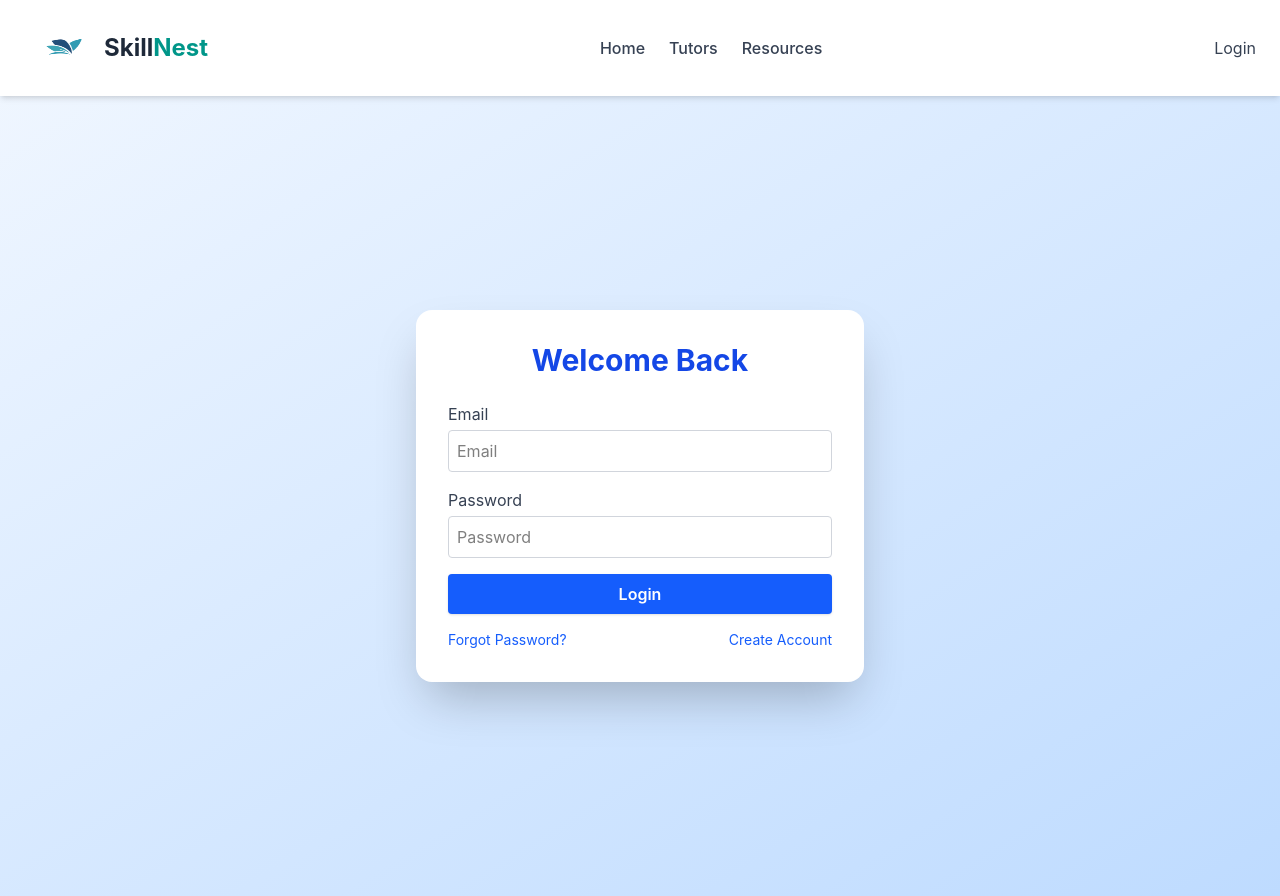
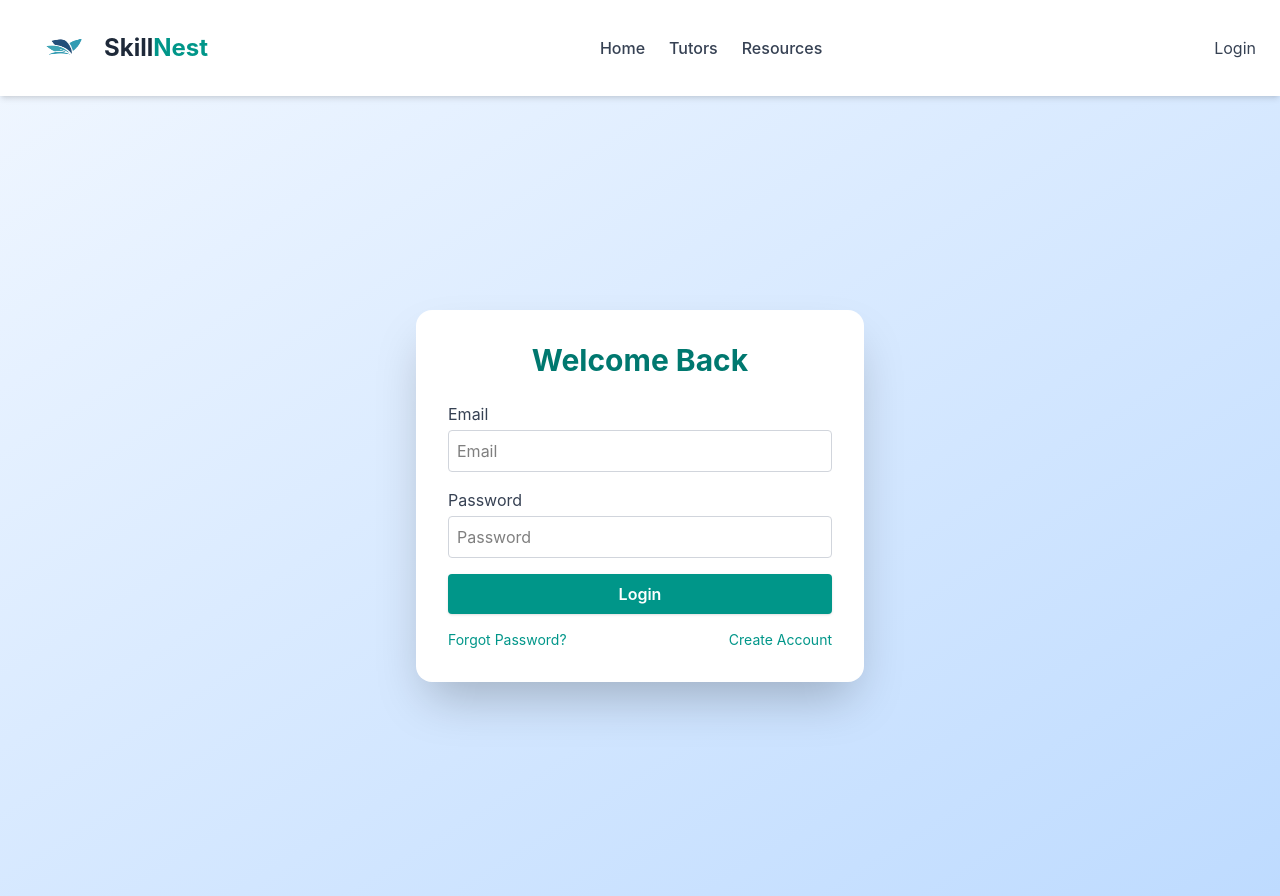
Before and after one commit to niceman1234man/tutor-platform, a React (Vite) app in the folder client/: page /login in a window 1280 px wide. Built offline with nearby package versions, Linux system fonts and the light colour scheme.

Commit message:
changes of color

```diff
--- a/client/src/pages/ForgotPassword.jsx
+++ b/client/src/pages/ForgotPassword.jsx
@@ -25,7 +25,7 @@ export default function ForgotPassword() {
   return (
     <div className="min-h-screen flex items-center justify-center bg-gradient-to-br from-blue-50 to-blue-200">
       <div className="w-full max-w-md p-8 bg-white rounded-2xl shadow-2xl flex flex-col items-center">
-        <h2 className="text-2xl font-bold mb-6 text-blue-700">Forgot Password</h2>
+        <h2 className="text-2xl font-bold mb-6 text-teal-700">Forgot Password</h2>
         <form onSubmit={handleSubmit} className="w-full">
           {message && (
             <div className="bg-green-100 text-green-700 p-2 mb-3 rounded text-center">{message}</div>
@@ -38,7 +38,7 @@ export default function ForgotPassword() {
             <input
               id="email"
               type="email"
-              className="w-full border border-gray-300 p-2 rounded focus:outline-none focus:ring-2 focus:ring-blue-300"
+              className="w-full border border-gray-300 p-2 rounded focus:outline-none focus:ring-2 focus:ring-teal-300"
               placeholder="Enter your email"
               required
               value={email}
@@ -46,7 +46,7 @@ export default function ForgotPassword() {
             />
           </div>
           <button
-            className="bg-blue-600 text-white w-full p-2 rounded font-semibold shadow hover:bg-blue-700 transition disabled:opacity-60"
+            className="bg-teal-600 text-white w-full p-2 rounded font-semibold shadow hover:bg-teal-700 transition disabled:opacity-60"
             disabled={loading}
           >
             {loading ? "Sending..." : "Send Reset Link"}
--- a/client/src/pages/Login.jsx
+++ b/client/src/pages/Login.jsx
@@ -40,7 +40,7 @@ export default function Login() {
   return (
     <div className="min-h-screen flex items-center justify-center bg-gradient-to-br from-blue-50 to-blue-200">
       <div className="w-full max-w-md p-8 bg-white rounded-2xl shadow-2xl flex flex-col items-center">
-        <h2 className="text-3xl font-bold mb-6 text-blue-700">Welcome Back</h2>
+        <h2 className="text-3xl font-bold mb-6 text-teal-700">Welcome Back</h2>
         <form onSubmit={handleSubmit} className="w-full">
           {error && (
             <div className="bg-red-100 text-red-700 p-2 mb-3 rounded text-center">
@@ -52,7 +52,7 @@ export default function Login() {
             <label className="block text-gray-700 mb-1" htmlFor="email">Email</label>
             <input
               id="email"
-              className="w-full border border-gray-300 p-2 rounded focus:outline-none focus:ring-2 focus:ring-blue-300"
+              className="w-full border border-gray-300 p-2 rounded focus:outline-none focus:ring-2 focus:ring-teal-300"
               placeholder="Email"
               type="email"
               autoComplete="username"
@@ -66,7 +66,7 @@ export default function Login() {
             <input
               id="password"
               type="password"
-              className="w-full border border-gray-300 p-2 rounded focus:outline-none focus:ring-2 focus:ring-blue-300"
+              className="w-full border border-gray-300 p-2 rounded focus:outline-none focus:ring-2 focus:ring-teal-300"
               placeholder="Password"
               autoComplete="current-password"
               required
@@ -75,7 +75,7 @@ export default function Login() {
           </div>
 
           <button
-            className="bg-blue-600 text-white w-full p-2 rounded font-semibold shadow hover:bg-blue-700 transition disabled:opacity-60"
+            className="bg-teal-600 text-white w-full p-2 rounded font-semibold shadow hover:bg-teal-700 transition disabled:opacity-60"
             disabled={loading}
           >
             {loading ? "Logging in..." : "Login"}
@@ -83,13 +83,13 @@ export default function Login() {
 
           <div className="flex justify-between mt-4 text-sm">
             <span
-              className="text-blue-600 hover:underline cursor-pointer"
+              className="text-teal-600 hover:underline cursor-pointer"
               onClick={() => navigate("/forgot")}
             >
               Forgot Password?
             </span>
             <span
-              className="text-blue-600 hover:underline cursor-pointer"
+              className="text-teal-600 hover:underline cursor-pointer"
               onClick={() => navigate("/register")}
             >
               Create Account
--- a/client/src/pages/Register.jsx
+++ b/client/src/pages/Register.jsx
@@ -41,7 +41,7 @@ export default function Register() {
     <div className="min-h-screen flex items-center justify-center bg-gradient-to-br from-blue-50 to-blue-200">
       <ToastContainer position="top-center" autoClose={2000} />
       <div className="w-full max-w-lg p-10 bg-white rounded-2xl shadow-2xl flex flex-col items-center">
-        <h2 className="text-3xl font-bold mb-6 text-blue-700">Create Account</h2>
+        <h2 className="text-3xl font-bold mb-6 text-teal-700">Create Account</h2>
         <form onSubmit={handleSubmit} className="w-full">
           {error && (
             <div className="bg-red-100 text-red-700 p-2 mb-3 rounded text-center">
@@ -55,7 +55,7 @@ export default function Register() {
               id="name"
               type="text"
               placeholder="Full Name"
-              className="w-full border border-gray-300 p-2 rounded focus:outline-none focus:ring-2 focus:ring-blue-300"
+              className="w-full border border-gray-300 p-2 rounded focus:outline-none focus:ring-2 focus:ring-teal-300"
               onChange={(e) => setForm({ ...form, name: e.target.value })}
               required
             />
@@ -67,7 +67,7 @@ export default function Register() {
               id="email"
               type="email"
               placeholder="Email"
-              className="w-full border border-gray-300 p-2 rounded focus:outline-none focus:ring-2 focus:ring-blue-300"
+              className="w-full border border-gray-300 p-2 rounded focus:outline-none focus:ring-2 focus:ring-teal-300"
               onChange={(e) => setForm({ ...form, email: e.target.value })}
               required
             />
@@ -79,7 +79,7 @@ export default function Register() {
               id="password"
               type="password"
               placeholder="Password"
-              className="w-full border border-gray-300 p-2 rounded focus:outline-none focus:ring-2 focus:ring-blue-300"
+              className="w-full border border-gray-300 p-2 rounded focus:outline-none focus:ring-2 focus:ring-teal-300"
               onChange={(e) => setForm({ ...form, password: e.target.value })}
               required
             />
@@ -89,7 +89,7 @@ export default function Register() {
             <label className="block text-gray-700 mb-1" htmlFor="role">Role</label>
             <select
               id="role"
-              className="w-full border border-gray-300 p-2 rounded focus:outline-none focus:ring-2 focus:ring-blue-300"
+              className="w-full border border-gray-300 p-2 rounded focus:outline-none focus:ring-2 focus:ring-teal-300"
               value={form.role}
               onChange={(e) => setForm({ ...form, role: e.target.value })}
             >
@@ -99,7 +99,7 @@ export default function Register() {
           </div>
 
           <button
-            className="w-full bg-blue-600 text-white p-2 rounded font-semibold shadow hover:bg-blue-700 transition disabled:opacity-60"
+            className="w-full bg-teal-600 text-white p-2 rounded font-semibold shadow hover:bg-teal-700 transition disabled:opacity-60"
             disabled={loading}
           >
             {loading ? "Registering..." : "Register"}
@@ -108,7 +108,7 @@ export default function Register() {
           <p className="text-sm mt-4 text-center">
             Already have an account?{" "}
             <span
-              className="text-blue-600 cursor-pointer"
+              className="text-teal-600 cursor-pointer"
               onClick={() => navigate("/login")}
             >
               Login
```
